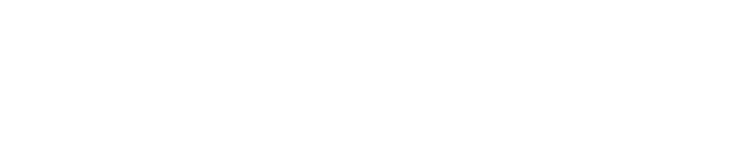
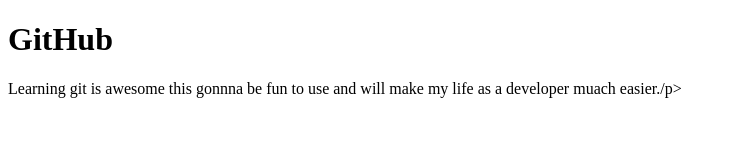
Before and after one commit to RobinHaider/First-Online-Repository, a plain HTML site: page index.html in a window 1280 px wide. Shown: the whole page, without its empty margins (0-736 px from the left). Drawn offline with Linux system fonts and the light colour scheme.

Commit message:
added a h1 and p

```diff
--- a/index.html
+++ b/index.html
@@ -7,6 +7,7 @@
     <title>Learning Git</title>
 </head>
 <body>
-
+    <h1>GitHub</h1>
+    <p>Learning git is awesome this gonnna be fun to use and will make my life as a developer muach easier./p>
 </body>
 </html>
```
